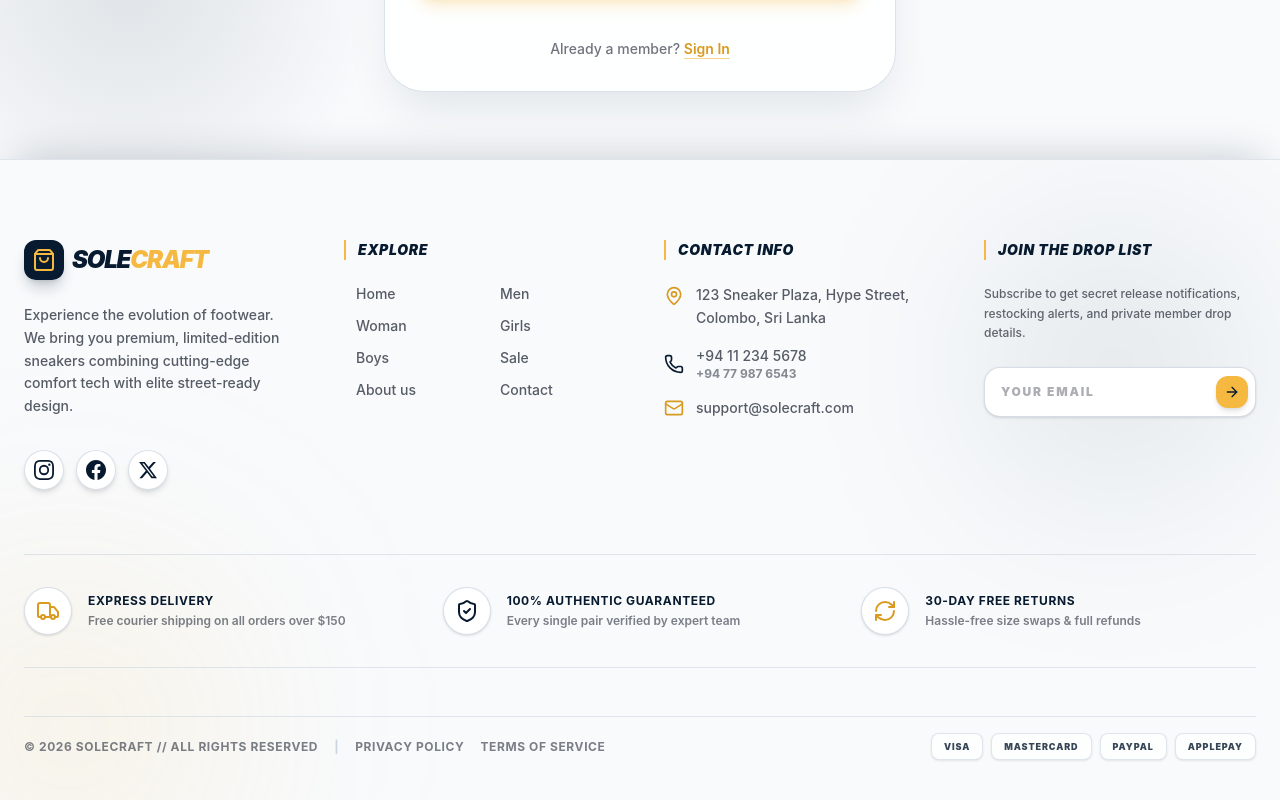
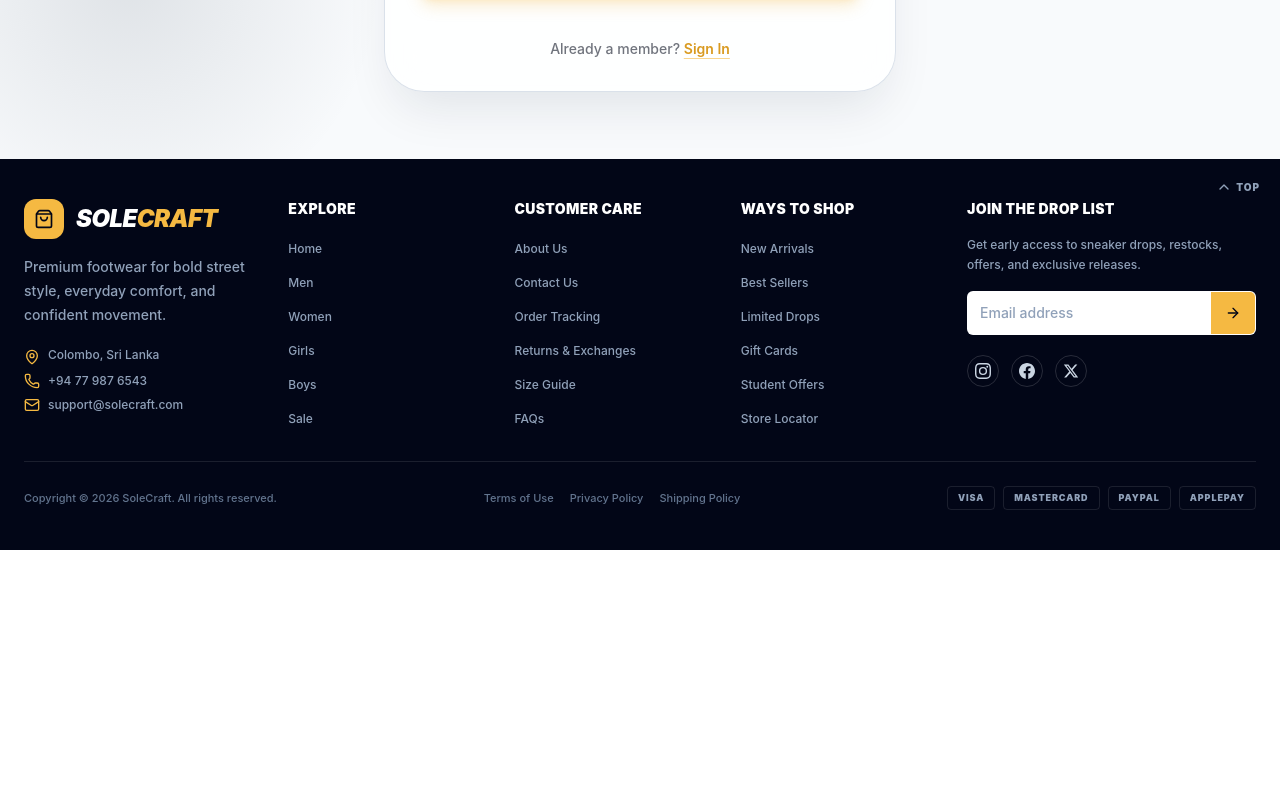
Before and after one commit to JKWijerathne/SoleCraft, a React (Vite) app in the folder client/: page /register in a window 1280 px wide. Shown: the part 739-1539 px from the top of the page. After the commit the page ends 1289 px from the top, so only its background shows below. Built offline with nearby package versions, Linux system fonts and the light colour scheme.

Commit message:
refactor(footer): redesign footer with dark theme and expanded layout

```diff
--- a/client/src/components/layout/Footer.jsx
+++ b/client/src/components/layout/Footer.jsx
@@ -1,243 +1,229 @@
 import React from 'react';
 import { Link } from 'react-router-dom';
-import { ShoppingBag, Mail, Phone, MapPin, ArrowRight, ShieldCheck, Truck, RefreshCw } from 'lucide-react';
+import {
+  ShoppingBag,
+  Mail,
+  Phone,
+  MapPin,
+  ArrowRight,
+  ChevronUp
+} from 'lucide-react';
 import { motion } from 'framer-motion';
 
 const Footer = () => {
   const currentYear = new Date().getFullYear();
 
-  const mainLinks = [
-    { name: 'Home', path: '/' },
-    { name: 'Men', path: '/men' },
-    { name: 'Woman', path: '/woman' },
-    { name: 'Girls', path: '/girls' },
-    { name: 'Boys', path: '/boys' },
-    { name: 'Sale', path: '/sale' },
-    { name: 'About us', path: '/about' },
-    { name: 'Contact', path: '/contact' }
+  const footerColumns = [
+    {
+      title: 'Explore',
+      links: [
+        { name: 'Home', path: '/' },
+        { name: 'Men', path: '/men' },
+        { name: 'Women', path: '/woman' },
+        { name: 'Girls', path: '/girls' },
+        { name: 'Boys', path: '/boys' },
+        { name: 'Sale', path: '/sale' }
+      ]
+    },
+    {
+      title: 'Customer Care',
+      links: [
+        { name: 'About Us', path: '/about' },
+        { name: 'Contact Us', path: '/contact' },
+        { name: 'Order Tracking', path: '/orders' },
+        { name: 'Returns & Exchanges', path: '/returns' },
+        { name: 'Size Guide', path: '/size-guide' },
+        { name: 'FAQs', path: '/faqs' }
+      ]
+    },
+    {
+      title: 'Ways to Shop',
+      links: [
+        { name: 'New Arrivals', path: '/new-arrivals' },
+        { name: 'Best Sellers', path: '/best-sellers' },
+        { name: 'Limited Drops', path: '/drops' },
+        { name: 'Gift Cards', path: '/gift-cards' },
+        { name: 'Student Offers', path: '/student-offers' },
+        { name: 'Store Locator', path: '/stores' }
+      ]
+    }
   ];
 
+  const socialLinks = [
+    {
+      label: 'Instagram',
+      url: 'https://instagram.com',
+      icon: (
+        <svg className="h-4 w-4 fill-current" viewBox="0 0 24 24">
+          <path d="M12 2.163c3.204 0 3.584.012 4.85.07 3.252.148 4.771 1.691 4.919 4.919.058 1.265.069 1.645.069 4.849 0 3.205-.012 3.584-.069 4.849-.149 3.225-1.664 4.771-4.919 4.919-1.266.058-1.644.07-4.85.07-3.204 0-3.584-.012-4.849-.07-3.26-.149-4.771-1.699-4.919-4.92-.058-1.265-.07-1.644-.07-4.849 0-3.204.013-3.583.07-4.849.149-3.227 1.664-4.771 4.919-4.919C8.416 2.175 8.796 2.163 12 2.163zM12 0C8.741 0 8.333.014 7.053.072 2.695.272.273 2.69.073 7.051.014 8.333 0 8.741 0 12s.014 3.668.072 4.948c.2 4.358 2.618 6.78 6.98 6.98C8.333 23.986 8.741 24 12 24s3.668-.014 4.948-.072c4.354-.2 6.782-2.618 6.979-6.98.059-1.28.073-1.689.073-4.948s-.014-3.667-.072-4.947c-.196-4.354-2.617-6.78-6.979-6.98C15.668.014 15.259 0 12 0zm0 5.838a6.162 6.162 0 100 12.324 6.162 6.162 0 000-12.324zM12 16a4 4 0 110-8 4 4 0 010 8zm6.406-11.845a1.44 1.44 0 100 2.881 1.44 1.44 0 000-2.881z" />
+        </svg>
+      )
+    },
+    {
+      label: 'Facebook',
+      url: 'https://facebook.com',
+      icon: (
+        <svg className="h-4 w-4 fill-current" viewBox="0 0 24 24">
+          <path d="M24 12.073C24 5.446 18.627.073 12 .073S0 5.446 0 12.073c0 5.99 4.388 10.954 10.125 11.854v-8.385H7.078v-3.47h3.047V9.43c0-3.007 1.792-4.669 4.533-4.669 1.312 0 2.686.235 2.686.235v2.953H15.83c-1.491 0-1.956.925-1.956 1.874v2.25h3.328l-.532 3.47h-2.796v8.385C19.612 23.027 24 18.062 24 12.073z" />
+        </svg>
+      )
+    },
+    {
+      label: 'X',
+      url: 'https://twitter.com',
+      icon: (
+        <svg className="h-4 w-4 fill-current" viewBox="0 0 24 24">
+          <path d="M18.244 2.25h3.308l-7.227 8.26 8.502 11.24H16.17l-5.214-6.817L4.99 21.75H1.68l7.73-8.835L1.254 2.25H8.08l4.713 6.231zm-1.161 17.52h1.833L7.084 4.126H5.117z" />
+        </svg>
+      )
+    }
+  ];
+
+  const scrollToTop = () => {
+    window.scrollTo({ top: 0, behavior: 'smooth' });
+  };
+
   return (
-    <footer className="relative overflow-hidden border-t border-[#CBD5E1]/60 bg-[#F8FAFC] pt-20 pb-10 text-[#111827] mt-auto shadow-[0_-16px_40px_-18px_rgba(7,26,47,0.22)]">
-      {/* Decorative Blur Spheres */}
-      <div className="absolute -bottom-20 -left-20 w-[300px] h-[300px] bg-[#F5B942]/15 blur-[120px] rounded-full pointer-events-none" />
-      <div className="absolute top-20 right-10 w-[250px] h-[250px] bg-[#071A2F]/10 blur-[100px] rounded-full pointer-events-none" />
+    <footer className="relative mt-auto bg-[#020617] text-white">
+      <button
+        onClick={scrollToTop}
+        className="absolute right-5 top-5 hidden items-center gap-1 text-[10px] font-black uppercase tracking-widest text-slate-400 transition hover:text-[#F5B942] md:flex"
+      >
+        <ChevronUp className="h-4 w-4" />
+        Top
+      </button>
 
-      <div className="max-w-7xl mx-auto px-6 relative z-10">
-        {/* Top Grid */}
-        <div className="grid grid-cols-1 md:grid-cols-2 lg:grid-cols-4 gap-12 mb-16">
-
+      <div className="mx-auto max-w-7xl px-6 py-10">
+        {/* Top Section */}
+        <div className="grid grid-cols-1 gap-9 border-b border-white/10 pb-8 sm:grid-cols-2 lg:grid-cols-[1.2fr_1fr_1fr_1fr_1.2fr]">
           {/* Brand */}
-          <div className="space-y-6">
-            <Link to="/" className="flex items-center gap-2 group transition-all duration-300">
-              <div className="w-10 h-10 rounded-xl bg-[#071A2F] flex items-center justify-center shadow-lg shadow-[#071A2F]/20">
-                <ShoppingBag className="w-6 h-6 text-[#F5B942]" />
+          <div>
+            <Link to="/" className="mb-4 flex items-center gap-3">
+              <div className="flex h-10 w-10 items-center justify-center rounded-xl bg-[#F5B942]">
+                <ShoppingBag className="h-5 w-5 text-[#020617]" />
               </div>
 
-              <span className="text-2xl font-black italic tracking-tighter text-[#071A2F] uppercase">
+              <span className="text-2xl font-black italic uppercase tracking-tight">
                 Sole<span className="text-[#F5B942]">Craft</span>
               </span>
             </Link>
 
-            <p className="text-sm leading-relaxed text-[#111827]/70 font-medium max-w-sm">
-              Experience the evolution of footwear. We bring you premium, limited-edition sneakers combining cutting-edge comfort tech with elite street-ready design.
+            <p className="max-w-xs text-sm font-medium leading-6 text-slate-400">
+              Premium footwear for bold street style, everyday comfort, and confident movement.
             </p>
 
-            {/* Social Media Links */}
-            <div className="flex space-x-3 pt-2">
-              {[
-                {
-                  icon: (
-                    <svg className="w-5 h-5 fill-current" viewBox="0 0 24 24" xmlns="http://www.w3.org/2000/svg">
-                      <path d="M12 2.163c3.204 0 3.584.012 4.85.07 3.252.148 4.771 1.691 4.919 4.919.058 1.265.069 1.645.069 4.849 0 3.205-.012 3.584-.069 4.849-.149 3.225-1.664 4.771-4.919 4.919-1.266.058-1.644.07-4.85.07-3.204 0-3.584-.012-4.849-.07-3.26-.149-4.771-1.699-4.919-4.92-.058-1.265-.07-1.644-.07-4.849 0-3.204.013-3.583.07-4.849.149-3.227 1.664-4.771 4.919-4.919 1.266-.057 1.645-.069 4.849-.069zM12 0C8.741 0 8.333.014 7.053.072 2.695.272.273 2.69.073 7.051.014 8.333 0 8.741 0 12c0 3.259.014 3.668.072 4.948.2 4.358 2.618 6.78 6.98 6.98 1.281.058 1.689.072 4.948.072 3.259 0 3.668-.014 4.948-.072 4.354-.2 6.782-2.618 6.979-6.98.059-1.28.073-1.689.073-4.948 0-3.259-.014-3.667-.072-4.947-.196-4.354-2.617-6.78-6.979-6.98C15.668.014 15.259 0 12 0zm0 5.838a6.162 6.162 0 100 12.324 6.162 6.162 0 000-12.324zM12 16a4 4 0 110-8 4 4 0 010 8zm6.406-11.845a1.44 1.44 0 100 2.881 1.44 1.44 0 000-2.881z" />
-                    </svg>
-                  ),
-                  url: 'https://instagram.com',
-                  label: 'Instagram'
-                },
-                {
-                  icon: (
-                    <svg className="w-5 h-5 fill-current" viewBox="0 0 24 24" xmlns="http://www.w3.org/2000/svg">
-                      <path d="M24 12.073c0-6.627-5.373-12-12-12s-12 5.373-12 12c0 5.99 4.388 10.954 10.125 11.854v-8.385H7.078v-3.47h3.047V9.43c0-3.007 1.792-4.669 4.533-4.669 1.312 0 2.686.235 2.686.235v2.953H15.83c-1.491 0-1.956.925-1.956 1.874v2.25h3.328l-.532 3.47h-2.796v8.385C19.612 23.027 24 18.062 24 12.073z" />
-                    </svg>
-                  ),
-                  url: 'https://facebook.com',
-                  label: 'Facebook'
-                },
-                {
-                  icon: (
-                    <svg className="w-5 h-5 fill-current" viewBox="0 0 24 24" xmlns="http://www.w3.org/2000/svg">
-                      <path d="M18.244 2.25h3.308l-7.227 8.26 8.502 11.24H16.17l-5.214-6.817L4.99 21.75H1.68l7.73-8.835L1.254 2.25H8.08l4.713 6.231zm-1.161 17.52h1.833L7.084 4.126H5.117z" />
-                    </svg>
-                  ),
-                  url: 'https://twitter.com',
-                  label: 'Twitter'
-                }
-              ].map((social, i) => (
+            <div className="mt-5 space-y-2 text-xs font-medium text-slate-400">
+              <div className="flex items-start gap-2">
+                <MapPin className="mt-0.5 h-4 w-4 shrink-0 text-[#F5B942]" />
+                <span>Colombo, Sri Lanka</span>
+              </div>
+
+              <div className="flex items-center gap-2">
+                <Phone className="h-4 w-4 shrink-0 text-[#F5B942]" />
+                <span>+94 77 987 6543</span>
+              </div>
+
+              <div className="flex items-center gap-2">
+                <Mail className="h-4 w-4 shrink-0 text-[#F5B942]" />
+                <span>support@solecraft.com</span>
+              </div>
+            </div>
+          </div>
+
+          {/* Link Columns */}
+          {footerColumns.map((column) => (
+            <div key={column.title}>
+              <h4 className="mb-4 text-sm font-black uppercase tracking-wide text-white">
+                {column.title}
+              </h4>
+
+              <ul className="space-y-2.5">
+                {column.links.map((link) => (
+                  <li key={link.name}>
+                    <Link
+                      to={link.path}
+                      className="text-xs font-medium text-slate-400 transition hover:text-[#F5B942]"
+                    >
+                      {link.name}
+                    </Link>
+                  </li>
+                ))}
+              </ul>
+            </div>
+          ))}
+
+          {/* Newsletter */}
+          <div>
+            <h4 className="mb-4 text-sm font-black uppercase tracking-wide text-white">
+              Join the Drop List
+            </h4>
+
+            <p className="mb-4 text-xs font-medium leading-5 text-slate-400">
+              Get early access to sneaker drops, restocks, offers, and exclusive releases.
+            </p>
+
+            <form
+              onSubmit={(e) => e.preventDefault()}
+              className="flex h-11 overflow-hidden rounded-md border border-white/15 bg-white"
+            >
+              <input
+                type="email"
+                placeholder="Email address"
+                required
+                className="min-w-0 flex-1 px-3 text-sm font-medium text-[#020617] placeholder:text-slate-400 focus:outline-none"
+              />
+
+              <button
+                type="submit"
+                aria-label="Subscribe"
+                className="flex w-11 items-center justify-center bg-[#F5B942] text-[#020617] transition hover:bg-[#D99A20]"
+              >
+                <ArrowRight className="h-4 w-4" />
+              </button>
+            </form>
+
+            <div className="mt-5 flex items-center gap-3">
+              {socialLinks.map((social) => (
                 <motion.a
-                  key={i}
+                  key={social.label}
                   href={social.url}
                   target="_blank"
                   rel="noopener noreferrer"
-                  whileHover={{ scale: 1.1, y: -2 }}
+                  aria-label={social.label}
+                  whileHover={{ y: -2 }}
                   whileTap={{ scale: 0.95 }}
-                  className="w-10 h-10 rounded-full bg-white border border-[#CBD5E1]/70 flex items-center justify-center text-[#071A2F] hover:text-[#F5B942] hover:bg-[#071A2F] hover:border-[#071A2F] transition-all duration-300 shadow-md"
-                  aria-label={social.label}
+                  className="flex h-8 w-8 items-center justify-center rounded-full border border-white/15 text-slate-300 transition hover:border-[#F5B942] hover:bg-[#F5B942] hover:text-[#020617]"
                 >
                   {social.icon}
                 </motion.a>
               ))}
             </div>
           </div>
+        </div>
 
-          {/* Quick Nav Links */}
-          <div className="space-y-6">
-            <h4 className="text-[#071A2F] font-black uppercase italic tracking-wider text-sm border-l-2 border-[#F5B942] pl-3">
-              Explore
-            </h4>
+        {/* Bottom Section */}
+        <div className="flex flex-col items-center justify-between gap-4 pt-6 md:flex-row">
+          <p className="text-center text-[11px] font-medium text-slate-500 md:text-left">
+            Copyright © {currentYear} SoleCraft. All rights reserved.
+          </p>
 
-            <ul className="grid grid-cols-2 gap-x-4 gap-y-3 text-sm">
-              {mainLinks.map((link) => (
-                <li key={link.name}>
-                  <Link
-                    to={link.path}
-                    className="text-[#111827]/70 hover:text-[#071A2F] transition-all duration-300 flex items-center gap-2 group font-medium"
-                  >
-                    <span className="w-1 h-1 rounded-full bg-[#F5B942] opacity-0 group-hover:opacity-100 transition-opacity" />
-                    {link.name}
-                  </Link>
-                </li>
-              ))}
-            </ul>
+          <div className="flex flex-wrap items-center justify-center gap-4 text-[11px] font-medium text-slate-500">
+            <Link to="/terms" className="transition hover:text-[#F5B942]">
+              Terms of Use
+            </Link>
+            <Link to="/privacy" className="transition hover:text-[#F5B942]">
+              Privacy Policy
+            </Link>
+            <Link to="/shipping" className="transition hover:text-[#F5B942]">
+              Shipping Policy
+            </Link>
           </div>
 
-          {/* Contact */}
-          <div className="space-y-6">
-            <h4 className="text-[#071A2F] font-black uppercase italic tracking-wider text-sm border-l-2 border-[#F5B942] pl-3">
-              Contact Info
-            </h4>
-
-            <div className="space-y-4 text-sm font-medium">
-              <div className="flex items-start gap-3">
-                <MapPin className="w-5 h-5 text-[#D99A20] shrink-0 mt-0.5" />
-                <span className="leading-relaxed text-[#111827]/70">
-                  123 Sneaker Plaza, Hype Street, Colombo, Sri Lanka
-                </span>
-              </div>
-
-              <div className="flex items-center gap-3">
-                <Phone className="w-5 h-5 text-[#071A2F] shrink-0" />
-                <div className="flex flex-col text-[#111827]/70">
-                  <span>+94 11 234 5678</span>
-                  <span className="text-xs text-[#111827]/50 font-bold">+94 77 987 6543</span>
-                </div>
-              </div>
-
-              <div className="flex items-center gap-3">
-                <Mail className="w-5 h-5 text-[#D99A20] shrink-0" />
-                <span className="text-[#111827]/70">support@solecraft.com</span>
-              </div>
-            </div>
-          </div>
-
-          {/* Newsletter */}
-          <div className="space-y-6">
-            <h4 className="text-[#071A2F] font-black uppercase italic tracking-wider text-sm border-l-2 border-[#F5B942] pl-3">
-              Join the Drop List
-            </h4>
-
-            <p className="text-xs leading-relaxed text-[#111827]/65 font-medium">
-              Subscribe to get secret release notifications, restocking alerts, and private member drop details.
-            </p>
-
-            <form onSubmit={(e) => e.preventDefault()} className="relative flex">
-              <input
-                type="email"
-                placeholder="YOUR EMAIL"
-                className="w-full bg-white border border-[#CBD5E1]/80 rounded-2xl py-4 pl-4 pr-12 text-xs font-bold text-[#071A2F] placeholder:text-[#111827]/35 placeholder:tracking-[0.15em] placeholder:font-black focus:outline-none focus:ring-2 focus:ring-[#F5B942]/60 focus:border-[#F5B942] transition-all tracking-widest shadow-sm"
-                required
-              />
-
-              <button
-                type="submit"
-                className="absolute right-2 top-1/2 -translate-y-1/2 p-2 bg-[#F5B942] text-[#071A2F] hover:bg-[#D99A20] rounded-xl transition-all duration-300 shadow-md"
-                aria-label="Subscribe"
-              >
-                <ArrowRight className="w-4 h-4" />
-              </button>
-            </form>
-          </div>
-        </div>
-
-        {/* Trust Badges */}
-        <div className="grid grid-cols-1 md:grid-cols-3 gap-6 py-8 border-y border-[#CBD5E1]/60 my-12 text-center md:text-left">
-          <div className="flex flex-col md:flex-row items-center gap-4 justify-center md:justify-start">
-            <div className="w-12 h-12 rounded-full bg-white border border-[#CBD5E1]/70 flex items-center justify-center text-[#D99A20] shrink-0 shadow-sm">
-              <Truck className="w-6 h-6" />
-            </div>
-
-            <div>
-              <h5 className="text-[#071A2F] font-bold uppercase text-xs tracking-wider mb-1">
-                Express Delivery
-              </h5>
-              <p className="text-xs text-[#111827]/55 font-semibold">
-                Free courier shipping on all orders over $150
-              </p>
-            </div>
-          </div>
-
-          <div className="flex flex-col md:flex-row items-center gap-4 justify-center md:justify-start">
-            <div className="w-12 h-12 rounded-full bg-white border border-[#CBD5E1]/70 flex items-center justify-center text-[#071A2F] shrink-0 shadow-sm">
-              <ShieldCheck className="w-6 h-6" />
-            </div>
-
-            <div>
-              <h5 className="text-[#071A2F] font-bold uppercase text-xs tracking-wider mb-1">
-                100% Authentic Guaranteed
-              </h5>
-              <p className="text-xs text-[#111827]/55 font-semibold">
-                Every single pair verified by expert team
-              </p>
-            </div>
-          </div>
-
-          <div className="flex flex-col md:flex-row items-center gap-4 justify-center md:justify-start">
-            <div className="w-12 h-12 rounded-full bg-white border border-[#CBD5E1]/70 flex items-center justify-center text-[#D99A20] shrink-0 shadow-sm">
-              <RefreshCw className="w-6 h-6" />
-            </div>
-
-            <div>
-              <h5 className="text-[#071A2F] font-bold uppercase text-xs tracking-wider mb-1">
-                30-Day Free Returns
-              </h5>
-              <p className="text-xs text-[#111827]/55 font-semibold">
-                Hassle-free size swaps & full refunds
-              </p>
-            </div>
-          </div>
-        </div>
-
-        {/* Bottom Strip */}
-        <div className="flex flex-col md:flex-row items-center justify-between gap-6 pt-4 border-t border-[#CBD5E1]/60">
-          <div className="flex flex-col md:flex-row items-center gap-4 text-xs font-bold tracking-wider text-[#111827]/55 uppercase text-center md:text-left">
-            <span>© {currentYear} SOLECRAFT // ALL RIGHTS RESERVED</span>
-            <span className="hidden md:inline text-[#CBD5E1]">|</span>
-
-            <div className="flex gap-4">
-              <Link to="/privacy" className="hover:text-[#071A2F] transition-all duration-300">
-                Privacy Policy
-              </Link>
-              <Link to="/terms" className="hover:text-[#071A2F] transition-all duration-300">
-                Terms of Service
-              </Link>
-            </div>
-          </div>
-
-          <div className="flex items-center gap-2 opacity-80">
-            {['Visa', 'Mastercard', 'Paypal', 'ApplePay'].map((brand, i) => (
+          <div className="flex flex-wrap items-center justify-center gap-2">
+            {['Visa', 'Mastercard', 'PayPal', 'ApplePay'].map((brand) => (
               <span
-                key={i}
-                className="px-3 py-1.5 rounded-lg bg-white border border-[#CBD5E1]/70 text-[9px] font-black tracking-widest text-[#071A2F] uppercase select-none shadow-sm"
+                key={brand}
+                className="rounded border border-white/10 px-2.5 py-1 text-[9px] font-black uppercase tracking-widest text-slate-400"
               >
                 {brand}
               </span>
```
